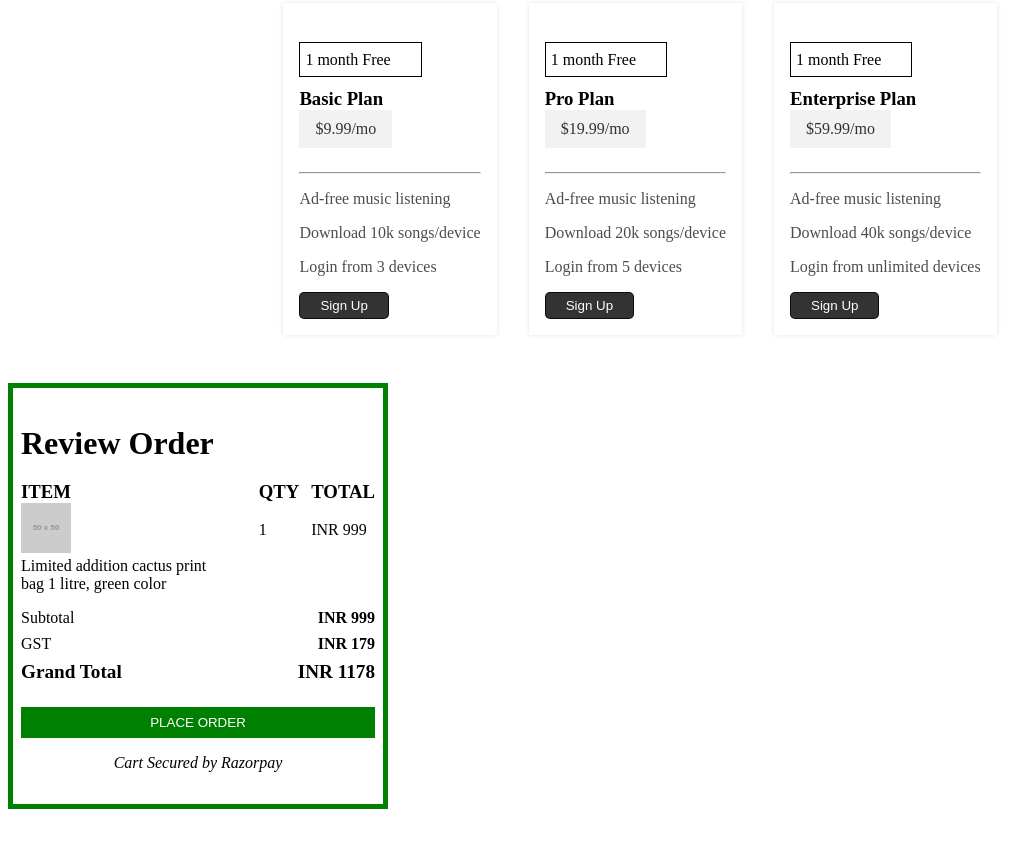
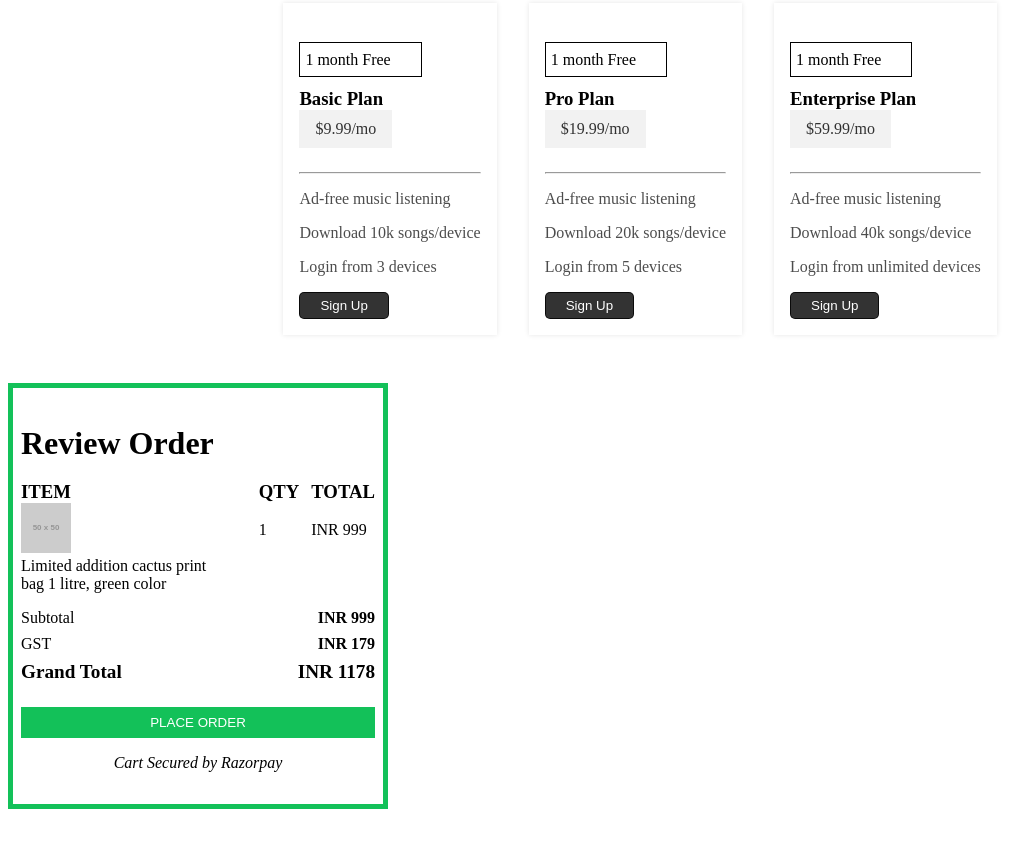
Before and after one commit to ashwinipendkar953/css-flexbox-exercise2, a plain HTML site: page index.html in a window 1280 px wide. Shown: the part 1077-1924 px from the top of the page, without its empty margins (0-1036 px from the left). Drawn offline with Linux system fonts and the light colour scheme; placeholder pictures from the web are drawn by us.

Commit message:
Update styles.css

```diff
--- a/styles.css
+++ b/styles.css
@@ -188,7 +188,7 @@ textarea {
 
 /* review order layout */
 .review-order {
-  border: 5px solid green;
+  border: 5px solid #13c159;
   padding: 1rem 0.5rem;
   max-width: 380px;
   margin-bottom: 3rem;
@@ -233,7 +233,7 @@ textarea {
 }
 
 .review-order .place-order-btn {
-  background-color: green;
+  background-color: #13c159;
   border: none;
   padding: 0.5rem;
   color: white;
```
